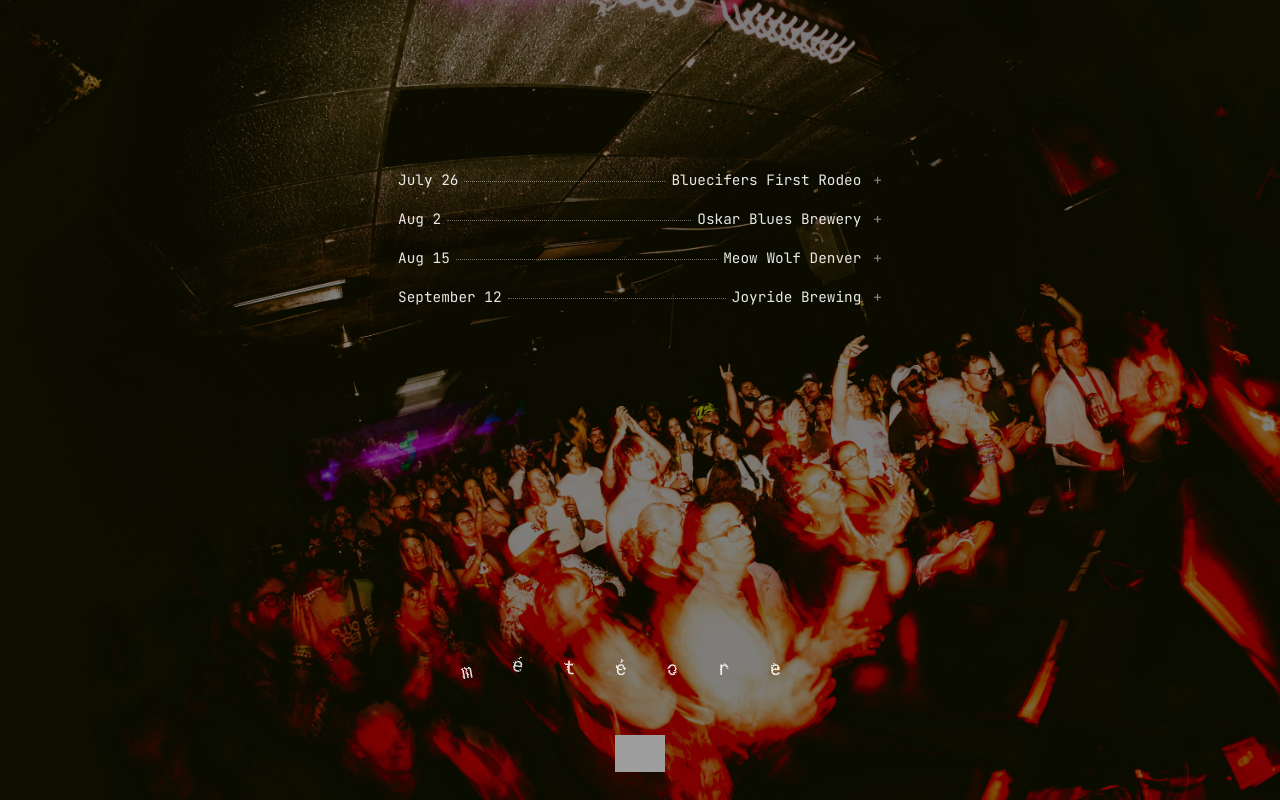
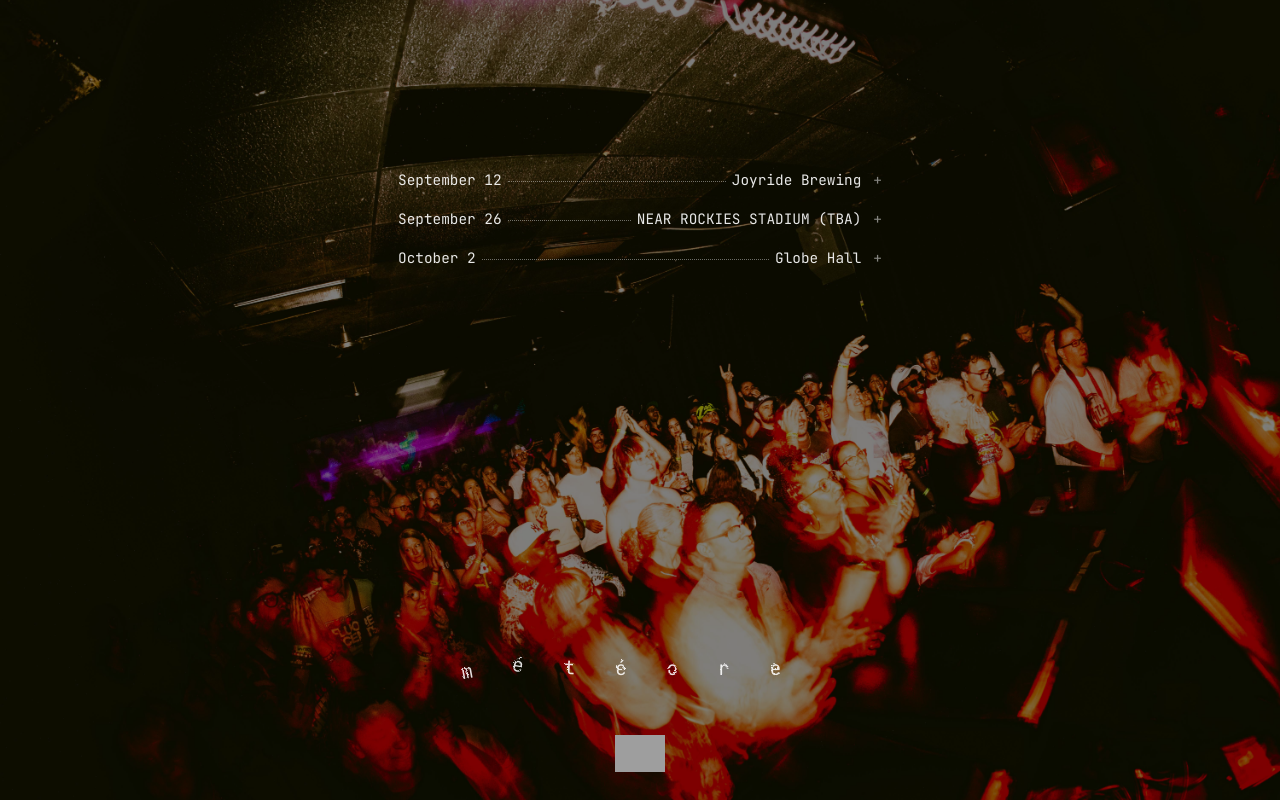
Before and after one commit to monstaro/meteore, a React (Vite) app: page /live in a window 1280 px wide. Built offline with nearby package versions, Linux system fonts and the light colour scheme; grey boxes are pictures that could not be loaded.

Commit message:
new shows

```diff
--- a/src/pages/Live.jsx
+++ b/src/pages/Live.jsx
@@ -6,34 +6,25 @@ import home from "../assets/home.png";
 
 const shows = [
   {
-    date: "July 26",
-    venue: "Bluecifers First Rodeo",
-    city: "Denver, CO (Baker neighborhood)",
-    time: "3:00 PM",
-    detail: "FREE House show. Address TBA (Check instagram for details).",
-  },
-  {
-    date: "Aug 2",
-    venue: "Oskar Blues Brewery",
-    city: "Denver, CO",
-    time: "TBA (Evening)",
-    detail:
-      "Supporting Geena Fontanella, Turning Jane, and Blue Mesa. Message us on Instagram for tickets.",
-  },
-  {
-    date: "Aug 15",
-    venue: "Meow Wolf Denver",
-    city: "Denver, CO",
-    time: "TBA (Evening)",
-    detail:
-      "Supporting HOLDFAST. for their album release show. Message us on Instagram for tickets.",
-  },
-  {
     date: "September 12",
     venue: "Joyride Brewing",
     city: "Denver, CO",
     time: "1:00 PM",
-    detail: "Oktoberfest celebration.",
+    detail: "Oktoberfest",
+  },
+  {
+    date: "September 26",
+    venue: "NEAR ROCKIES STADIUM (TBA)",
+    city: "Denver, CO",
+    time: "TBA",
+    detail: "Oktoberfest",
+  },
+  {
+    date: "October 2",
+    venue: "Globe Hall",
+    city: "Denver, CO",
+    time: "7:00 PM",
+    detail: "ALBUM RELEASE SHOW ☄️",
   },
 ];
 
```
